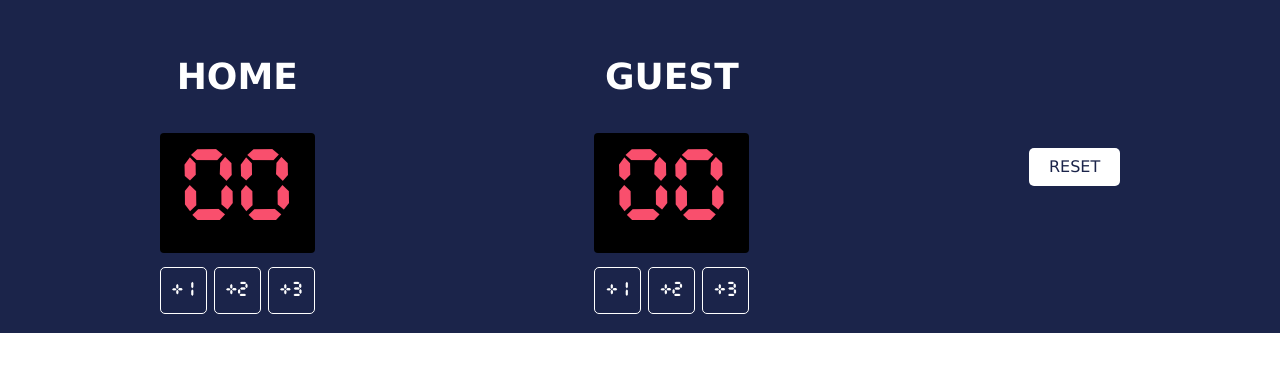
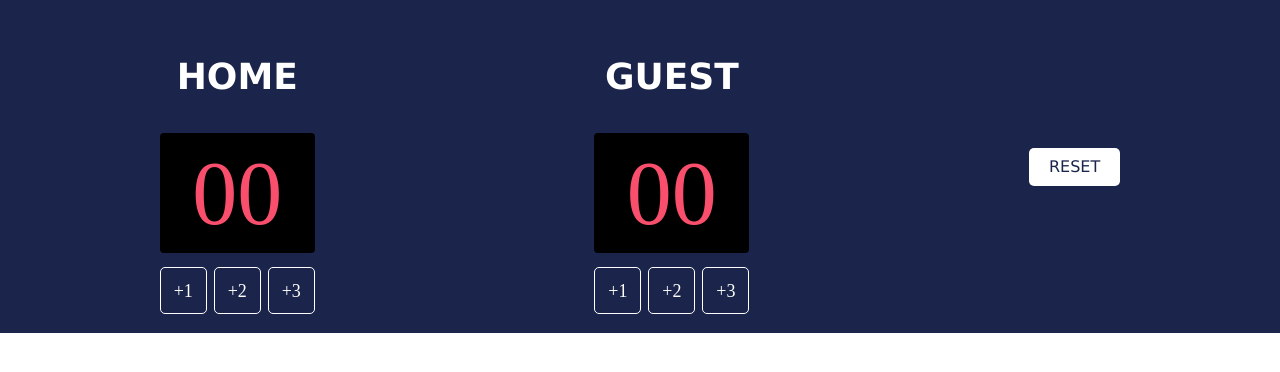
Before and after one commit to filguate-collab/Streatch-Goals, a website built with Vite: page index.html in a window 1280 px wide. Built offline with nearby package versions, Linux system fonts and the light colour scheme; files whose address does not match are found by name.

Commit message:
update font
update font

```diff
--- a/index.css
+++ b/index.css
@@ -1,6 +1,6 @@
 @font-face {
   font-family: 'MiFuenteDigital';
-  src: url('/cz9adVfP/CursedTimerUlil-Aznm.ttf') format('truetype');
+  src: url('ursedTimerUlil-Aznm.ttf') format('truetype');
 }
 
 body {
```
